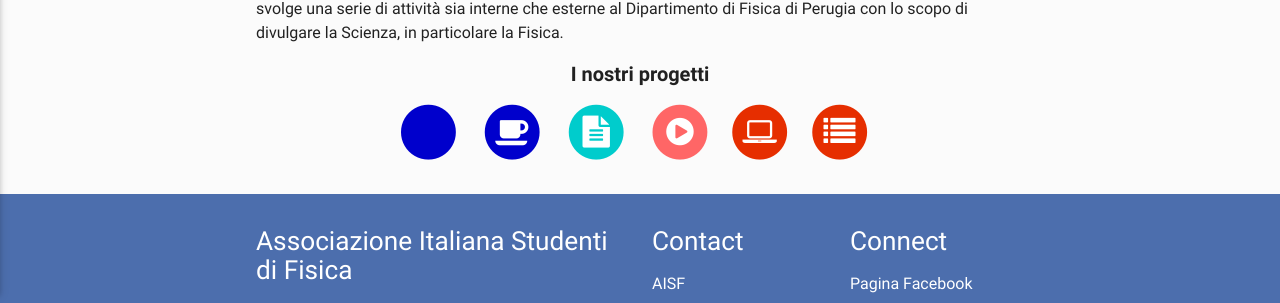
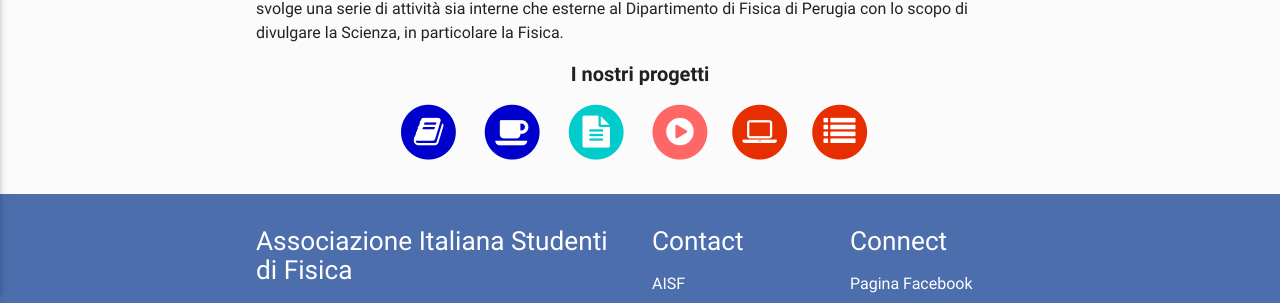
Before and after one commit to ai-sf/aisf_perugia, a Jekyll site: the page built from index.html, in a window 1280 px wide. Shown: the part 666-969 px from the top of the page. Built offline with Jekyll 4.4.1, drawn with Linux system fonts in a browser that asks for light colours; nearby versions of some CDN libraries.

Commit message:
Update index.html

```diff
--- a/index.html
+++ b/index.html
@@ -23,7 +23,7 @@
   <span><a href="/perugia/Rubrica">
     <span class="fa-stack fa-2x">
       <i class="fa fa-circle fa-stack-2x text-primary" style="color:rgb(0, 0, 204)"></i>
-      <i class="fa fa-books-v fa-stack-1x fa-inverse"></i>
+      <i class="fa fa-book fa-stack-1x fa-inverse"></i>
     </span> &nbsp; &nbsp;
   </a></span>
 
```
